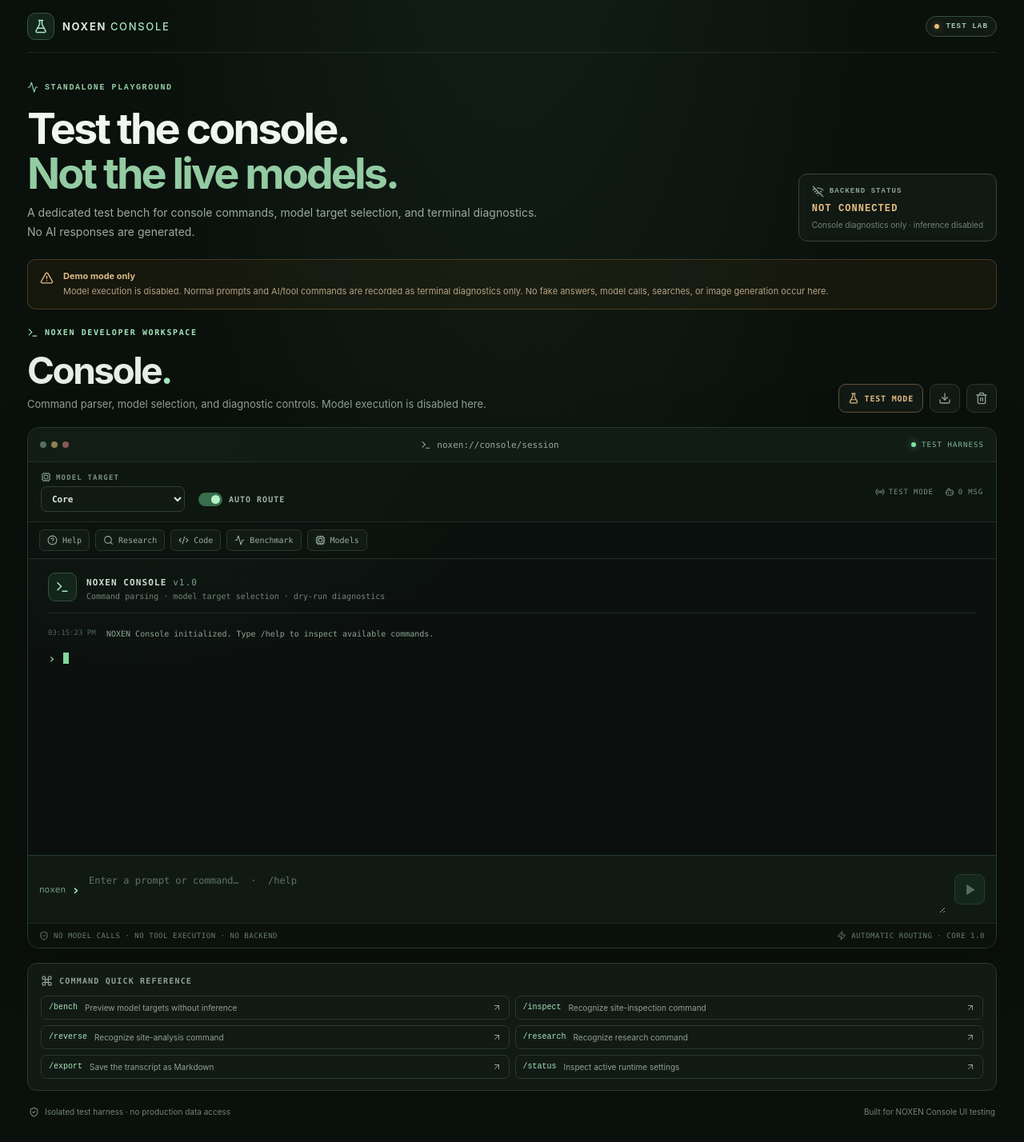
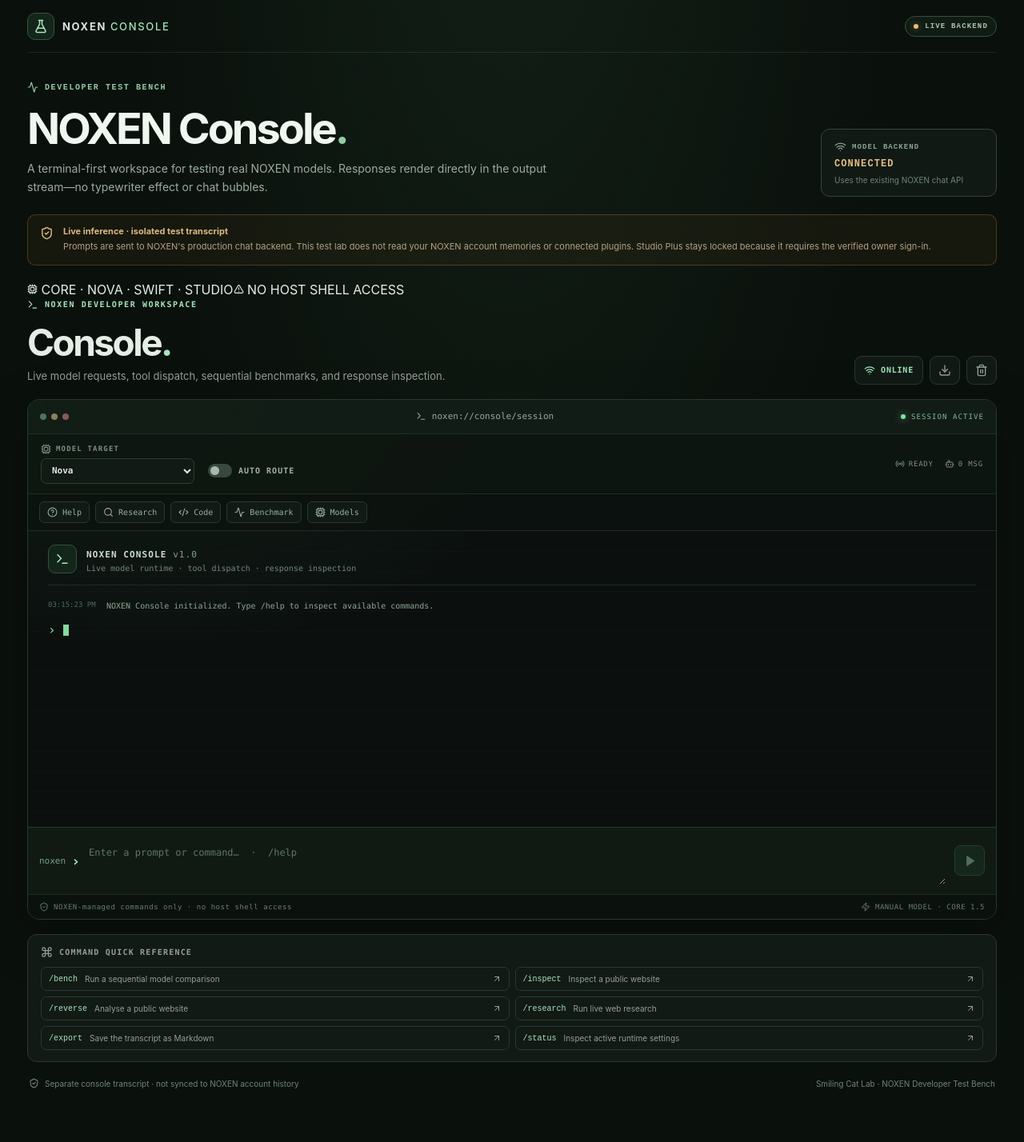
Before and after one commit to hellothiseasytouse-crypto/chat-attachments, a React (Vite) app: page / in a window 1280 px wide. Shown: the whole page at 80% size. After the commit the page ends 1392 px from the top, so only its background shows below. Built offline with nearby package versions, Linux system fonts and the light colour scheme.

Commit message:
Connect NOXEN Console Lab to live AI backend
Enable real NOXEN chat requests in the standalone console while keeping terminal output instant and motion-free.

```diff
--- a/src/App.tsx
+++ b/src/App.tsx
@@ -1,6 +1,6 @@
-import React, { useCallback, useState } from "react";
-import { Activity, AlertTriangle, FlaskConical, ShieldCheck, WifiOff } from "lucide-react";
-import WorkbenchConsole from "./WorkbenchConsole";
+import React, { useCallback, useRef, useState } from "react";
+import { Activity, AlertTriangle, Cpu, FlaskConical, ShieldCheck, Wifi } from "lucide-react";
+import WorkbenchConsole, { type ConsoleRunOptions } from "./WorkbenchConsole";
 
 type Message = {
   role: "user" | "assistant";
@@ -9,22 +9,140 @@ type Message = {
 };
 
 const MODELS = [
-  { name: "NOXEN Core 1.0", label: "Core", description: "General-purpose model target · no runtime attached" },
-  { name: "NOXEN Core 1.5", label: "Nova", description: "Research and coding target · no runtime attached" },
-  { name: "NOXEN Swift", label: "Swift", description: "Fast model target · no runtime attached" },
-  { name: "NOXEN Studio", label: "Studio", description: "Creative model target · no runtime attached" },
-  { name: "NOXEN Studio Plus", label: "Studio Plus", description: "Advanced model target · no runtime attached" }
+  { name: "NOXEN Core 1.0", label: "Core", description: "Original Core model · live NOXEN inference" },
+  { name: "NOXEN Core 1.5", label: "Nova", description: "Balanced reasoning and coding · live NOXEN inference" },
+  { name: "NOXEN Swift", label: "Swift", description: "Fast response model · live NOXEN inference" },
+  { name: "NOXEN Studio", label: "Studio", description: "Advanced analysis and coding · live NOXEN inference" },
+  { name: "NOXEN Studio Plus", label: "Studio Plus", description: "Requires the verified NOXEN owner session", locked: true }
 ];
+
+function chooseModel(prompt: string): string {
+  const value = prompt.toLowerCase();
+  if (/\b(deep research|architecture|complex|comprehensive|strategy|roadmap|audit)\b/.test(value)) return "NOXEN Studio";
+  if (/\b(search|research|latest|today|current|sources|news|fact.?check)\b/.test(value)) return "NOXEN Core 1.5";
+  if (/\b(quick|briefly|simple|define|translate|calculate)\b/.test(value)) return "NOXEN Swift";
+  return "NOXEN Core 1.5";
+}
+
+function modelLabel(name: string): string {
+  return MODELS.find(model => model.name === name)?.label || name.replace(/^NOXEN\s+/i, "");
+}
+
+function parseResponse(text: string, status: number): any {
+  try {
+    return text ? JSON.parse(text) : {};
+  } catch {
+    throw new Error("NOXEN returned a non-JSON response (HTTP " + status + ").");
+  }
+}
 
 export default function App() {
   const [messages, setMessages] = useState<Message[]>([]);
-  const [selectedModel, setSelectedModel] = useState(MODELS[0].name);
-  const [autoModelRouting, setAutoModelRouting] = useState(true);
+  const [selectedModel, setSelectedModel] = useState("NOXEN Core 1.5");
+  const [autoModelRouting, setAutoModelRouting] = useState(false);
+  const [running, setRunning] = useState(false);
+  const [activity, setActivity] = useState<string | null>(null);
+  const activeController = useRef<AbortController | null>(null);
 
-  // Intentionally inert: the public playground must never fabricate or send AI requests.
-  const run = useCallback(async () => {}, []);
-  const stop = useCallback(() => {}, []);
-  const clear = useCallback(() => setMessages([]), []);
+  const run = useCallback(async (prompt: string, options?: ConsoleRunOptions) => {
+    const message = prompt.trim();
+    if (!message) return;
+
+    const model = options?.modelOverride || (autoModelRouting ? chooseModel(message) : selectedModel);
+    if (model === "NOXEN Studio Plus") {
+      setMessages(previous => [...previous,
+        { role: "user", text: message },
+        { role: "assistant", text: "Studio Plus requires a verified, signed-in owner session. Select another model or open NOXEN's main website to use that account-only model.", model: "ACCESS CONTROL" }
+      ]);
+      return;
+    }
+
+    const history = options?.isolateHistory
+      ? []
+      : messages.slice(-12).map(item => ({
+          role: item.role,
+          content: item.text,
+          model: item.model
+        }));
+
+    const controller = new AbortController();
+    activeController.current = controller;
+    setMessages(previous => [...previous, { role: "user", text: message, model }]);
+    setRunning(true);
+    setActivity("NOXEN " + modelLabel(model) + " · waiting for model response");
+
+    try {
+      const response = await fetch("/api/chat", {
+        method: "POST",
+        cache: "no-store",
+        headers: { "Content-Type": "application/json" },
+        signal: controller.signal,
+        body: JSON.stringify({
+          message,
+          history,
+          requestModel: model,
+          selectedModel: model,
+          attachments: [],
+          search: options?.toolOverride === "web",
+          searchResults: [],
+          responseStylePreference: "direct-concise",
+          profileHandle: "console-user",
+          profileName: "NOXEN Console User",
+          profileBio: "",
+          context: "",
+          feedbackMemory: "",
+          studioProvider: "huggingface",
+          preferences: { playfulBanter: false },
+          agentMode: true
+        })
+      });
+
+      const raw = await response.text();
+      const payload = parseResponse(raw, response.status);
+      if (!response.ok) {
+        throw new Error(typeof payload.error === "string" ? payload.error : "NOXEN chat returned HTTP " + response.status + ".");
+      }
+      if (typeof payload.answer !== "string" || !payload.answer.trim()) {
+        throw new Error("NOXEN's chat API returned no answer.");
+      }
+
+      const actualModel = String(payload.noxenModel || payload.model || model);
+      setMessages(previous => [...previous, {
+        role: "assistant",
+        text: payload.answer.trim(),
+        model: actualModel
+      }]);
+    } catch (error) {
+      if (error instanceof Error && error.name === "AbortError") return;
+      const detail = error instanceof Error ? error.message : "Unknown NOXEN request error.";
+      setMessages(previous => [...previous, {
+        role: "assistant",
+        text: "## NOXEN request failed\n\n" + detail,
+        model: "API ERROR"
+      }]);
+    } finally {
+      if (activeController.current === controller) {
+        activeController.current = null;
+        setRunning(false);
+        setActivity(null);
+      }
+    }
+  }, [autoModelRouting, messages, selectedModel]);
+
+  const stop = useCallback(() => {
+    activeController.current?.abort();
+    activeController.current = null;
+    setRunning(false);
+    setActivity(null);
+  }, []);
+
+  const clear = useCallback(() => {
+    activeController.current?.abort();
+    activeController.current = null;
+    setMessages([]);
+    setRunning(false);
+    setActivity(null);
+  }, []);
 
   return (
     <main className="playground">
@@ -33,39 +151,43 @@ export default function App() {
           <span className="brand-icon"><FlaskConical size={18} /></span>
           <span>NOXEN <b>CONSOLE</b></span>
         </a>
-        <span className="top-pill"><span className="pulse-dot" /> TEST LAB</span>
+        <span className="top-pill"><span className="pulse-dot live" /> LIVE BACKEND</span>
       </header>
 
       <section className="playground-intro">
         <div className="intro-copy">
-          <div className="eyebrow"><Activity size={14} /> STANDALONE PLAYGROUND</div>
-          <h1>Test the console.<br /><span>Not the live models.</span></h1>
-          <p>A dedicated test bench for console commands, model target selection, and terminal diagnostics. No AI responses are generated.</p>
+          <div className="eyebrow"><Activity size={14} /> DEVELOPER TEST BENCH</div>
+          <h1>NOXEN Console<span>.</span></h1>
+          <p>A terminal-first workspace for testing real NOXEN models. Responses render directly in the output stream—no typewriter effect or chat bubbles.</p>
         </div>
         <div className="runtime-card">
-          <div className="runtime-card-title"><WifiOff size={15} /> BACKEND STATUS</div>
-          <strong>NOT CONNECTED</strong>
-          <small>Console diagnostics only · inference disabled</small>
+          <div className="runtime-card-title"><Wifi size={15} /> MODEL BACKEND</div>
+          <strong>CONNECTED</strong>
+          <small>Uses the existing NOXEN chat API</small>
         </div>
       </section>
 
       <section className="notice" role="note">
-        <AlertTriangle size={17} />
+        <ShieldCheck size={17} />
         <div>
-          <strong>Demo mode only</strong>
-          <p>Model execution is disabled. Normal prompts and AI/tool commands are recorded as terminal diagnostics only. No fake answers, model calls, searches, or image generation occur here.</p>
+          <strong>Live inference · isolated test transcript</strong>
+          <p>Prompts are sent to NOXEN's production chat backend. This test lab does not read your NOXEN account memories or connected plugins. Studio Plus stays locked because it requires the verified owner sign-in.</p>
         </div>
       </section>
+
+      <div className="backend-meta">
+        <span><Cpu size={13} /> CORE · NOVA · SWIFT · STUDIO</span>
+        <span><AlertTriangle size={13} /> NO HOST SHELL ACCESS</span>
+      </div>
 
       <WorkbenchConsole
         messages={messages}
         models={MODELS}
         selectedModel={selectedModel}
         autoModelRouting={autoModelRouting}
-        isOnline={false}
-        running={false}
-        activity={null}
-        testingMode
+        isOnline={true}
+        running={running}
+        activity={activity}
         onModelChange={setSelectedModel}
         onAutoModelRoutingChange={setAutoModelRouting}
         onRun={run}
@@ -74,8 +196,8 @@ export default function App() {
       />
 
       <footer className="playground-footer">
-        <span><ShieldCheck size={13} /> Isolated test harness · no production data access</span>
-        <span>Built for NOXEN Console UI testing</span>
+        <span><ShieldCheck size={13} /> Separate console transcript · not synced to NOXEN account history</span>
+        <span>Smiling Cat Lab · NOXEN Developer Test Bench</span>
       </footer>
     </main>
   );
--- a/src/WorkbenchConsole.tsx
+++ b/src/WorkbenchConsole.tsx
@@ -56,17 +56,17 @@ const COMMANDS = [
   ["/models", "List model options and access"],
   ["/model <name>", "Select Core, Nova, Swift, Studio, or Studio Plus"],
   ["/auto on|off", "Toggle automatic model routing"],
-  ["/research <prompt>", "Recognize a research command · execution disabled in Test Lab"],
-  ["/code <prompt>", "Recognize a coding command · execution disabled in Test Lab"],
-  ["/write <prompt>", "Recognize a writing command · execution disabled in Test Lab"],
-  ["/study <prompt>", "Recognize a study command · execution disabled in Test Lab"],
-  ["/data <prompt>", "Recognize a data command · execution disabled in Test Lab"],
-  ["/ideas <prompt>", "Recognize an ideas command · execution disabled in Test Lab"],
-  ["/youtube <query>", "Recognize a video-search command · execution disabled"],
-  ["/inspect <url>", "Recognize a site-inspection command · execution disabled"],
-  ["/reverse <url>", "Recognize a site-analysis command · execution disabled"],
-  ["/image <prompt>", "Recognize an image command · generation disabled"],
-  ["/bench <prompt>", "Preview benchmark targets without running models"],
+  ["/research <prompt>", "Send a request with live web research enabled"],
+  ["/code <prompt>", "Send a coding-focused prompt to the selected model"],
+  ["/write <prompt>", "Send a writing-focused prompt to the selected model"],
+  ["/study <prompt>", "Send a study-focused prompt to the selected model"],
+  ["/data <prompt>", "Send a data-analysis prompt to the selected model"],
+  ["/ideas <prompt>", "Send a brainstorming prompt to the selected model"],
+  ["/youtube <query>", "Ask NOXEN to search YouTube for matching videos"],
+  ["/inspect <url>", "Ask NOXEN to inspect the public URL"],
+  ["/reverse <url>", "Ask NOXEN to analyse the public website"],
+  ["/image <prompt>", "Send an image-generation request to the NOXEN chat backend"],
+  ["/bench <prompt>", "Run the same prompt sequentially on each unlocked model"],
   ["/export", "Download this console transcript as Markdown"],
   ["/clear", "Clear the console transcript"],
   ["/stop", "Stop the current response or benchmark"]
@@ -369,7 +369,7 @@ export default function WorkbenchConsole({
         <div>
           <span className="noxen-console-eyebrow"><Terminal size={14} /> NOXEN DEVELOPER WORKSPACE</span>
           <h1>Console<span>.</span></h1>
-          <p>Command parser, model selection, and diagnostic controls. Model execution is disabled here.</p>
+          <p>Live model requests, tool dispatch, sequential benchmarks, and response inspection.</p>
         </div>
         <div className="noxen-console-heading-actions">
           <span className={"noxen-console-status " + (testingMode ? "testing" : isOnline ? "online" : "offline")}>
@@ -419,7 +419,7 @@ export default function WorkbenchConsole({
             <div className="noxen-console-welcome-mark"><Terminal size={18} /></div>
             <div>
               <strong>NOXEN CONSOLE <span>v1.0</span></strong>
-              <p>{testingMode ? "Command parsing · model target selection · dry-run diagnostics" : "Unified model runtime · tool dispatch · response inspection"}</p>
+              <p>{testingMode ? "Command parser · model target selection · diagnostics" : "Live model runtime · tool dispatch · response inspection"}</p>
             </div>
           </div>
 
@@ -509,10 +509,10 @@ export default function WorkbenchConsole({
         <div className="noxen-console-command-help-title"><Command size={15} /> COMMAND QUICK REFERENCE</div>
         <div className="noxen-console-command-grid">
           {[
-            ["/bench", "Preview model targets without inference"],
-            ["/inspect", "Recognize site-inspection command"],
-            ["/reverse", "Recognize site-analysis command"],
-            ["/research", "Recognize research command"],
+            ["/bench", "Run a sequential model comparison"],
+            ["/inspect", "Inspect a public website"],
+            ["/reverse", "Analyse a public website"],
+            ["/research", "Run live web research"],
             ["/export", "Save the transcript as Markdown"],
             ["/status", "Inspect active runtime settings"]
           ].map(([command, description]) => (
```
Also changed, not shown: src/workbench-console.css (+3 -4 lines), vercel.json (added), 1 other file (tests, documents, lock files or other folders).
